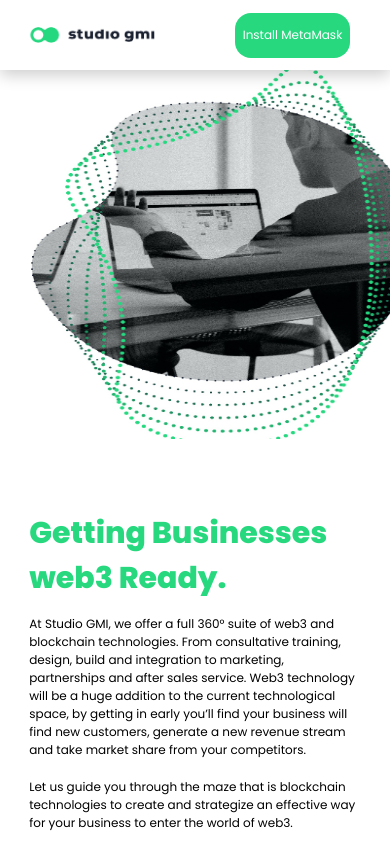
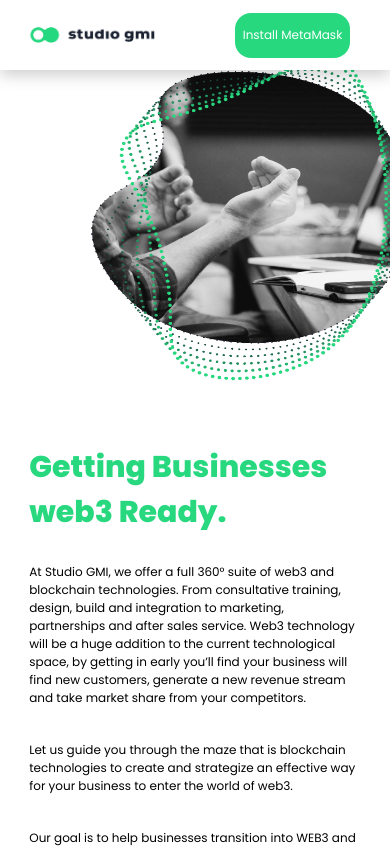
Before and after one commit to witehound/gmi-webapp, a React (Vite) app: page / in a window 390 px wide. Shown: the top 848 px of the page. Built offline with nearby package versions, Linux system fonts and the light colour scheme.

Commit message:
updated blockoneb image and fav icon

```diff
--- a/index.html
+++ b/index.html
@@ -2,7 +2,7 @@
 <html lang="en">
   <head>
     <meta charset="UTF-8" />
-    <link rel="icon" type="image/svg+xml" href="/assets/gmi_Original_Wide copy.svg" />
+    <link rel="icon" type="image/svg+xml" href="/assets/favIcon.svg" />
     <link rel="preconnect" href="https://fonts.googleapis.com" />
     <link rel="preconnect" href="https://fonts.gstatic.com" crossorigin />
     <link
--- a/src/components/BlockOne/BlockOne.css
+++ b/src/components/BlockOne/BlockOne.css
@@ -70,7 +70,7 @@
 }
 
 .blockoneb {
-  height: 90%;
+  height: 84%;
   width: 600px;
 }
 
@@ -119,7 +119,7 @@
   }
 
   .blockoneb {
-    height: 87%;
+    height: 80%;
     width: 530px;
   }
 
@@ -139,7 +139,7 @@
   }
 
   .blockoneb {
-    height: 85%;
+    height: 78%;
     width: 520px;
   }
 
@@ -209,7 +209,7 @@
 
   .blockoneb {
     width: 490px;
-    height: 83%;
+    height: 75%;
   }
 
   .blockone-text-container {
@@ -251,7 +251,7 @@
 
   .blockoneb {
     width: 440px;
-    height: 80%;
+    height: 70%;
   }
 }
 
@@ -263,7 +263,7 @@
 
   .blockoneb {
     width: 400px;
-    height: 75%;
+    height: 68%;
   }
 }
 
@@ -283,11 +283,12 @@
     width: 80%;
   }
   .blockone-imgtwo {
-    height: 600px;
+    height: 580px;
   }
 
   .blockoneb {
-    width: 450px;
+    width: 430px;
+    height: 78%;
   }
 
   .blockone-text-h1 {
@@ -305,7 +306,7 @@
 
 @media only screen and (max-width: 720px) {
   .blockoneb {
-    width: 440px;
+    width: 370px;
   }
 
   .blockone-text-h1 {
@@ -319,7 +320,7 @@
 
 @media only screen and (max-width: 580px) {
   .blockoneb {
-    width: 430px;
+    width: 350px;
   }
 
   .blockone-imgtwo {
@@ -329,11 +330,7 @@
 
 @media only screen and (max-width: 500px) {
   .blockoneb {
-    width: 420px;
-  }
-
-  .blockone-imgtwo {
-    height: 580px;
+    width: 320px;
   }
 
   .blockone-text-container {
@@ -351,11 +348,11 @@
 
 @media only screen and (max-width: 450px) {
   .blockoneb {
-    width: 400px;
+    width: 300px;
   }
 
   .blockone-imgtwo {
-    height: 98%;
+    height: 100%;
   }
 
   .blockone-text-container {
@@ -364,21 +361,7 @@
 }
 
 @media only screen and (max-width: 420px) {
-  .blockoneb {
-    width: 390px;
-  }
-
-  .blockone-imgtwo {
-    height: 98%;
-  }
 }
 
 @media only screen and (max-width: 400px) {
-  .blockoneb {
-    width: 360px;
-  }
-
-  .blockone-imgtwo {
-    height: 98%;
-  }
 }
--- a/src/components/BlockOne/BlockOne.jsx
+++ b/src/components/BlockOne/BlockOne.jsx
@@ -1,6 +1,6 @@
 import "./BlockOne.css";
 import blockOneA from "../../../assets/blockOneA.jpg";
-import blockOneB from "../../../assets/blockOneB.jpg";
+import blockOneB from "../../../assets/blockOneB.png";
 import Button from "../Button/Button";
 
 function BlockOne() {
```
Also changed, not shown: assets/blockOneB.png (added), assets/favIcon.svg (added).
